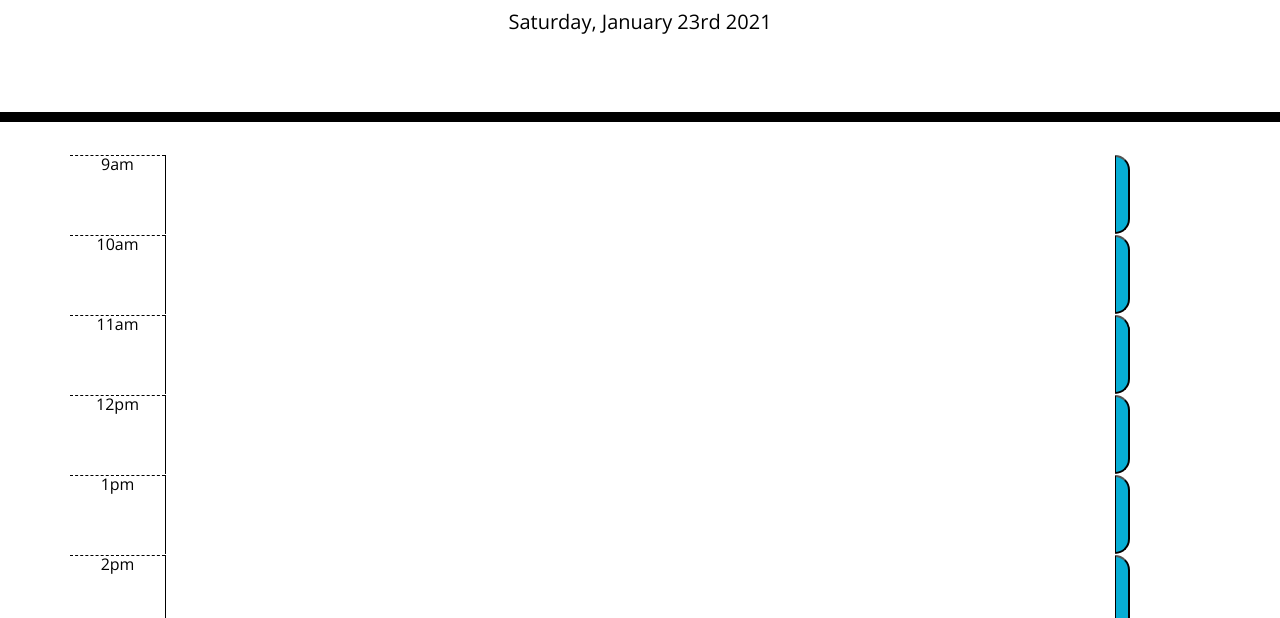
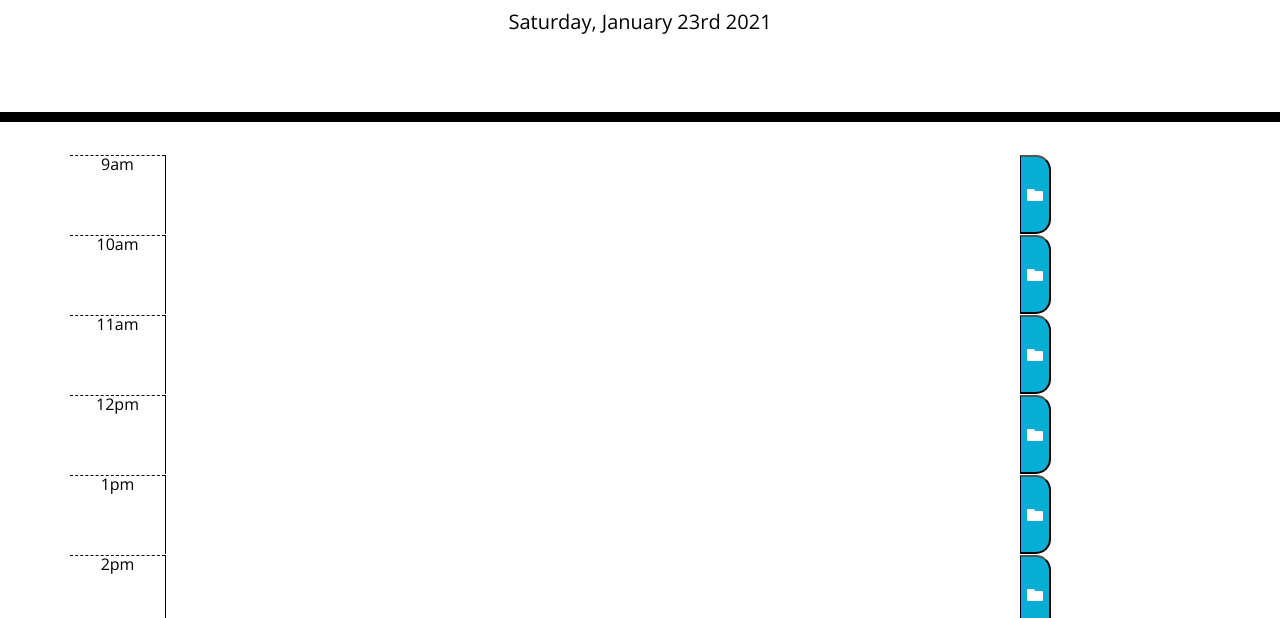
Before and after one commit to JackieHodges/Work-Day-Scheduler, a plain HTML site: page index.html in a window 1280 px wide. Shown: the part 182-800 px from the top of the page. Drawn offline with nearby package versions, Linux system fonts and the light colour scheme.

Commit message:
added image to each button

```diff
--- a/assets/js/script.js
+++ b/assets/js/script.js
@@ -18,13 +18,19 @@ for (var i = 0; i < 9; i++){
 
     // create a text area for each row
     var newTask = $("<textarea>");
-    newTask.attr("class", "col-10 description");
+    newTask.attr("class", "col-9 description");
     $(newRow).append(newTask);
 
     // create a button for each row
     var newButton = $("<button>");
     newButton.attr("class", "saveBtn");
     $(newRow).append(newButton);
+
+    // put image inside button
+    var newImage = $("<i>");
+    newImage.attr("class", "fa fa-folder");
+    newImage.attr("aria-hidden", true);
+    (newButton).append(newImage);
 
 }
 
```
Also changed, not shown: index.html (+4 -2 lines).
